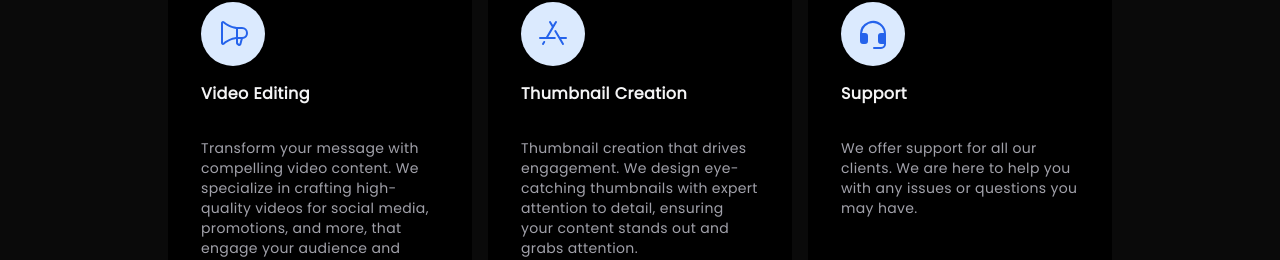
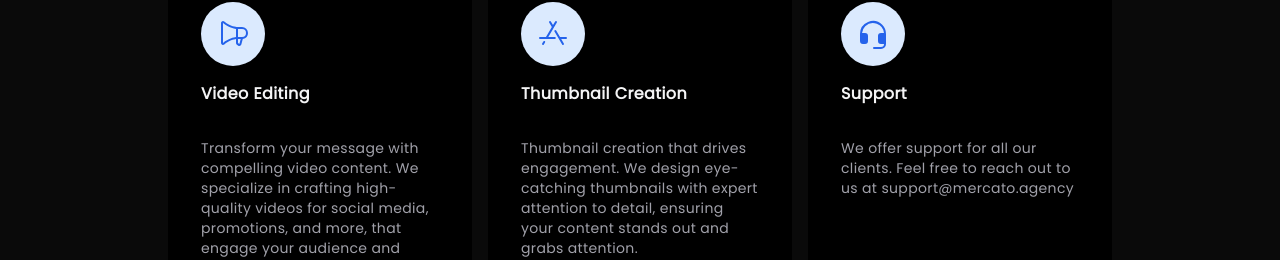
Before and after one commit to suyashranjan-1/Mercato, a Next.js app: page / in a window 1280 px wide. Shown: the part 5792-6052 px from the top of the page. Built offline with nearby package versions, Linux system fonts and the light colour scheme.

Commit message:
Last update email add at faqs

```diff
--- a/app/snippets/card-hover-effect-snippet.tsx
+++ b/app/snippets/card-hover-effect-snippet.tsx
@@ -47,7 +47,7 @@ export const projects = [
         icon : <div className="bg-blue-100 p-4 rounded-full"><PiHeadsetFill className="w-8 h-8 text-blue-600" /></div>,
         title: "Support",
         description:
-          "We offer support for all our clients. We are here to help you with any issues or questions you may have.",
+          "We offer support for all our clients. Feel free to reach out to us at support@mercato.agency",
 
       },
 ];
```
